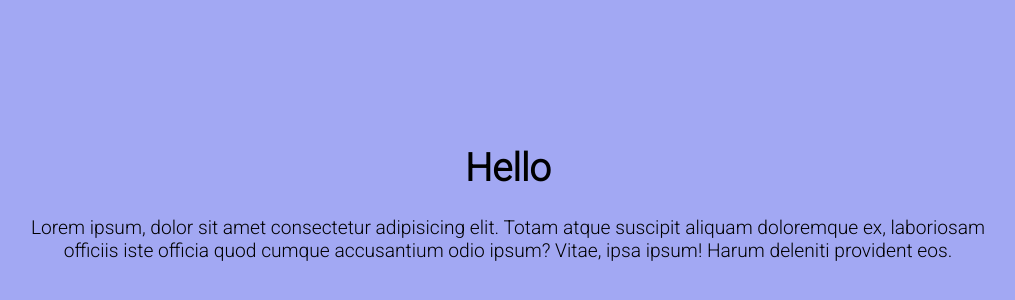
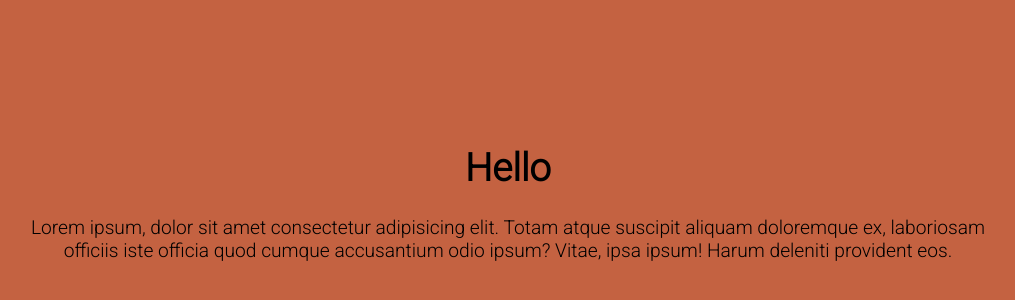
Before and after one commit to do-jonathan4/frontend-styling-practice, a website: page index.html in a window 1280 px wide. Shown: the part 164-464 px from the top of the page, without its empty margins (132-1147 px from the left). Drawn offline with Linux system fonts and the light colour scheme.

Commit message:
changed bg color to #c46241

```diff
--- a/assets/css/styles.css
+++ b/assets/css/styles.css
@@ -1,3 +1,3 @@
 body {
-        background-color: #a2a8f3;
+        background-color: #c46241;
     }
```
